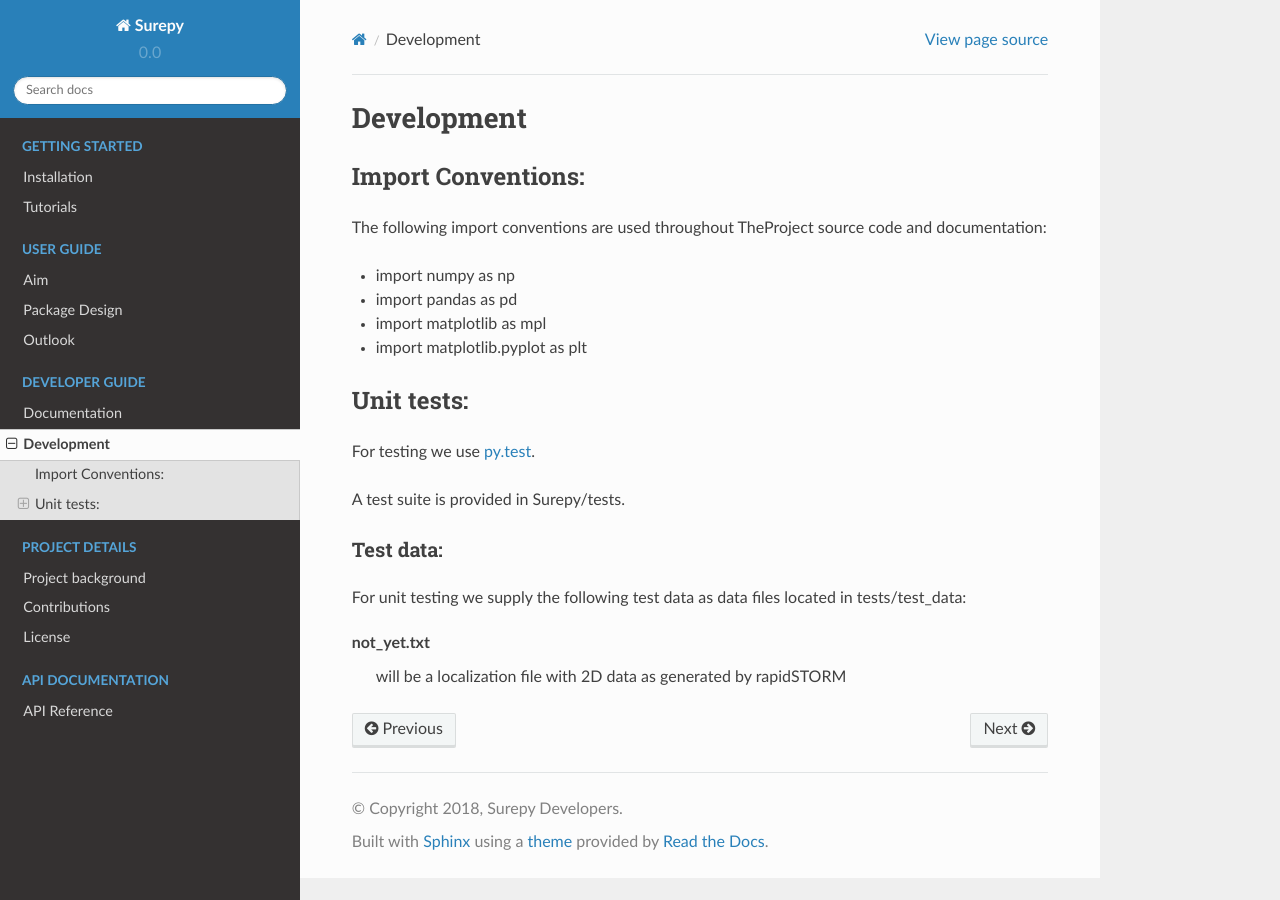
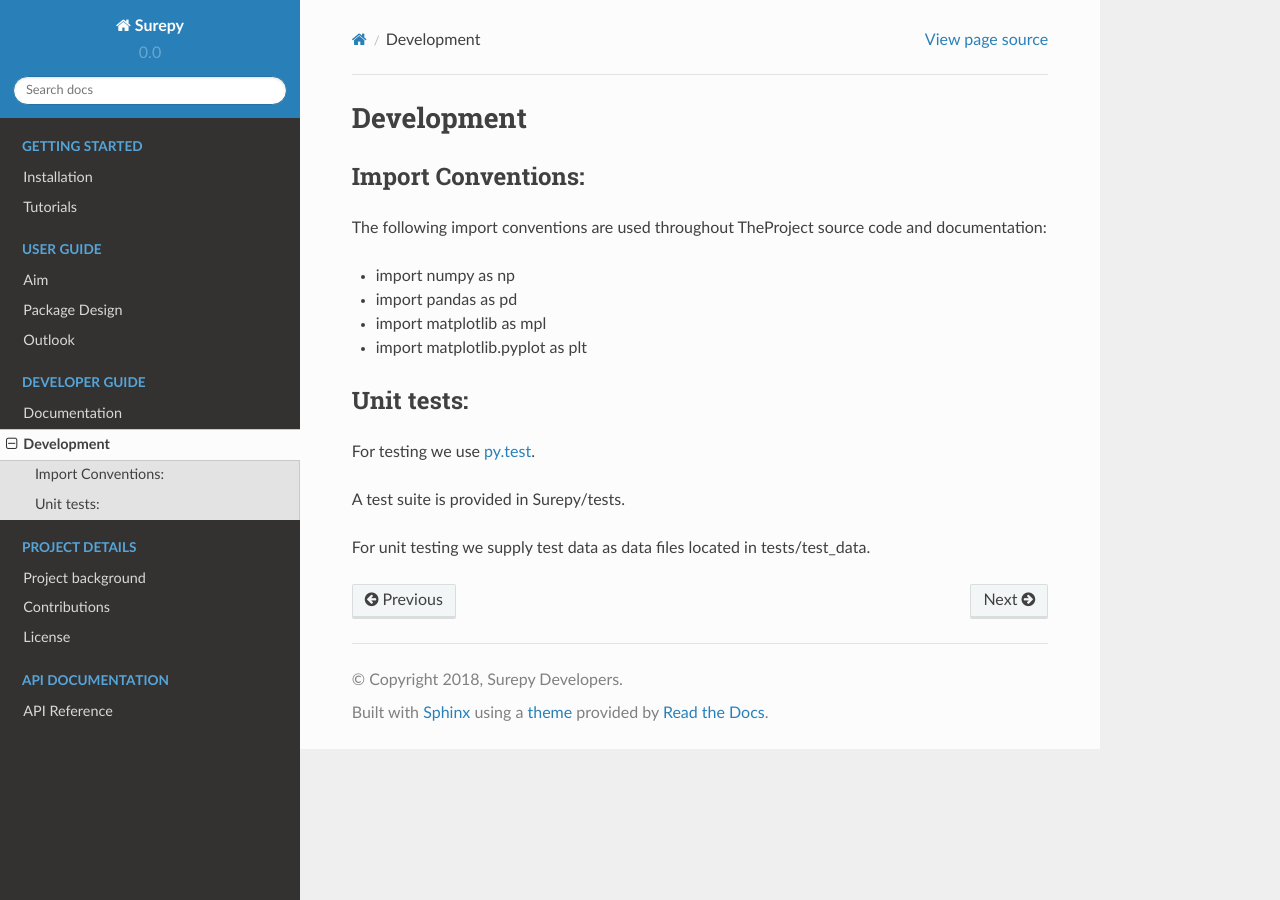
Before and after one commit to super-resolution/Locan, a Sphinx documentation site: the page built from docs/development.rst, in a window 1280 px wide. Built offline with Sphinx 7.4.7 and the Read the Docs theme 2.0.0, drawn with Linux system fonts in a browser that asks for light colours.

Commit message:
changed documentation

```diff
--- a/docs/_templates/autosummary/class.rst
+++ b/docs/_templates/autosummary/class.rst
@@ -1,16 +1,14 @@
-{{ fullname }}
-{{ underline }}
+{{ fullname | escape | underline }}
 
 .. currentmodule:: {{ module }}
 
 .. autoclass:: {{ objname }}
    :members:
    :undoc-members:
+   :special-members: __init__
    :show-inheritance:
 
    {% block methods -%}
-   .. automethod:: __init__
-
    {% if methods -%}
    .. rubric:: **Methods**
 
--- a/docs/_templates/autosummary/module.rst
+++ b/docs/_templates/autosummary/module.rst
@@ -1,9 +1,6 @@
 {{ fullname | escape | underline }}
 
 .. currentmodule:: {{ fullname }}
-
-
-.. rubric:: Description
 
 .. automodule:: {{ fullname }}
 
--- a/docs/aim.rst
+++ b/docs/aim.rst
@@ -14,6 +14,3 @@ The package provides:
 
 
 The package can be used in Python scripts or Jupyther notebooks.
-
-We also provide a QT-based user interface to visualize localization data and perform the most standard data
-manipulation and analysis procedures.
--- a/docs/development.rst
+++ b/docs/development.rst
@@ -25,10 +25,4 @@ For testing we use py.test_.
 
 A test suite is provided in Surepy/tests.
 
-Test data:
-----------
-
-For unit testing we supply the following test data as data files located in tests/test_data:
-
-not_yet.txt
-    will be a localization file with 2D data as generated by rapidSTORM
+For unit testing we supply test data as data files located in tests/test_data.
--- a/docs/installation.rst
+++ b/docs/installation.rst
@@ -9,7 +9,9 @@ Dependencies
 
 * python 3
 * Google protobuf
-* standard scipy and other libraries as shown in environment.yml.
+* standard scipy and other libraries
+
+A list with all requirements is given in environment.yml.
 
 
 Install from source directory
```
Also changed, not shown: 1 other file.
